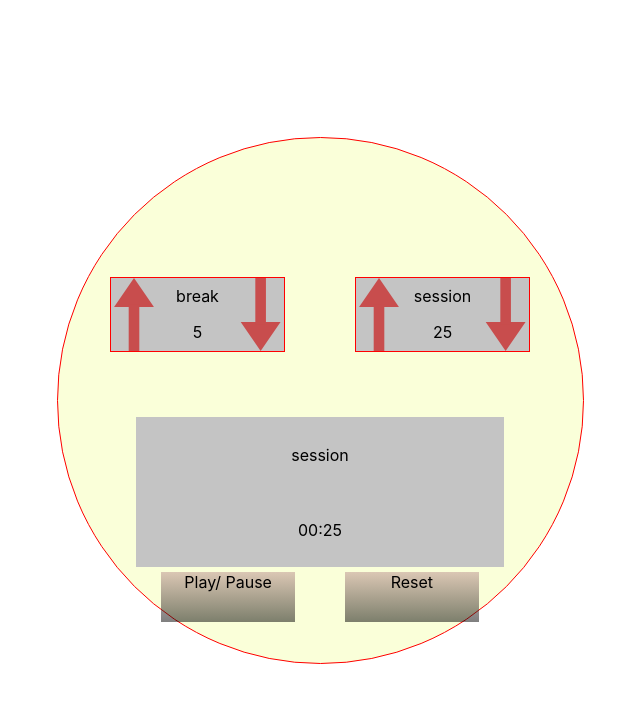
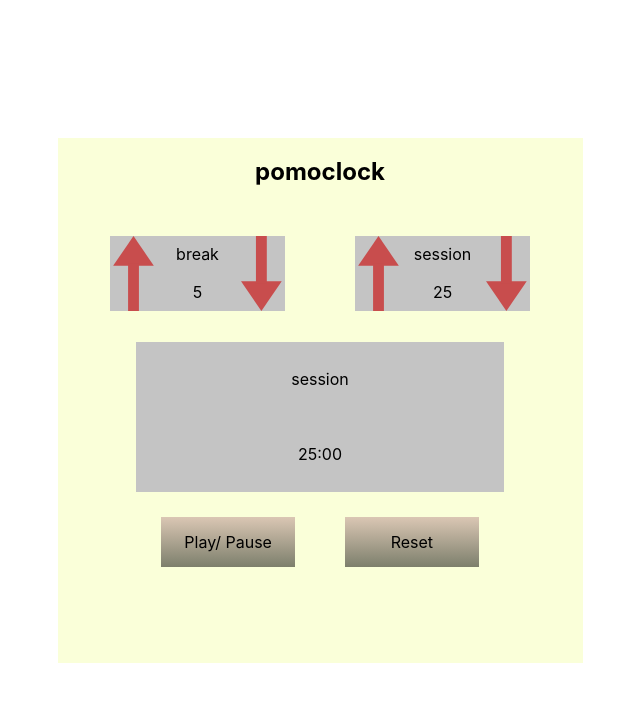
Before and after one commit to risaddex/pomodoro-clock, a React (Create React App) app: page / in a window 1280 px wide. Shown: the top 702 px of the page, without its empty margins (320-960 px from the left). Built offline with nearby package versions, Linux system fonts and the light colour scheme.

Commit message:
All tests passing

```diff
--- a/public/index.html
+++ b/public/index.html
@@ -18,6 +18,6 @@
   <body>
     <noscript>You need to enable JavaScript to run this app.</noscript>
     <div id="app"></div>
-    <!-- <script src="https://cdn.freecodecamp.org/testable-projects-fcc/v1/bundle.js"></script> -->
+    <script src="https://cdn.freecodecamp.org/testable-projects-fcc/v1/bundle.js"></script>
   </body>
 </html>
--- a/src/App.js
+++ b/src/App.js
@@ -9,6 +9,7 @@ const App = () => {
     <>
       <div className="centered">
          <div id="clock">
+          <h2>pomoclock</h2>
             <Clock />
          </div>
        </div>
--- a/src/App.scss
+++ b/src/App.scss
@@ -7,6 +7,7 @@ html, body {
   margin: 0;
   box-sizing: border-box;
   height: 100%;
+  min-width: 450px;
 }
 .centered {
   height: 100vh;
@@ -17,24 +18,21 @@ html, body {
 }
 
 #clock {
-  border-radius: 50%;
+  // border-radius: 50%;
   display: flex;
-  border: 1px solid red;
   width: $clock-size ;
   height: $clock-size ;
   background-color: $main-color;
   flex-direction: column;
   align-items: center;
-  // margin: 0 auto;
 }
 
 .widgetContainer {
   display: flex;
-  // float: right;
   width: 80%;
   height: $clock-size * 0.333;
-  align-items:flex-end;
-  padding: 7.5%;
+  align-items:flex-start;
+  padding-top: 7.5%;
   justify-content: space-between;
 }
 
@@ -43,6 +41,7 @@ html, body {
   width: $clock-size / 3;
   height: $clock-size / 7;
   background-color: $widgets-color;
+  margin-top: -10px;
 }
 
 .widgetContent {
@@ -63,13 +62,16 @@ html, body {
   display: flex;
   width: 100%;
   flex-direction: row;
-  border: 1px solid red;
 }
 
 .arrow {
   display: flex;
   height: 100%;
   cursor: pointer;
+}
+
+.disabledClick {
+  pointer-events: none;
 }
 
 .reverse {
@@ -79,7 +81,8 @@ html, body {
 .bottomWidget {
   display: flex;
   flex-direction: column;
-  margin-top: 5%;
+  margin-top: -15%;
+  margin-bottom: 20px;
   width: 70%;
   height: $clock-size / 3.5 ;
   background-color: $widgets-color;
@@ -95,15 +98,15 @@ html, body {
 .controls-widget {
   display: flex;
   width: 70%;
-
   >div {
+    display: flex;
     margin: auto 25px;
     margin-top: 5px;
     width: 100%;
     height: 50px;
     background: linear-gradient(rgba(187, 143, 143, 0.5), rgba(0, 0, 0, 0.5));
-    justify-content: space-between;
-    text-align: center;
+    justify-content: center;
+    align-items: center;
     cursor: pointer;
   }
 }
--- a/src/Components/Clock.js
+++ b/src/Components/Clock.js
@@ -1,4 +1,4 @@
-import React, { useEffect, useRef, useState } from 'react';
+import React, { useCallback, useEffect, useRef, useState } from 'react';
 import BottomWidget from './BottomWidget';
 import TopWidget from './TopWidget';
 
@@ -12,30 +12,58 @@ const Clock = () => {
   const [clockMode, setClockMode] = useState('session') // true = session / false = break
   const [sessionTime, setSessionTime] = useState(DEFAULT_SESSION_TIME) // 1500s = 25 minutos
   const [breakTime, setBreakTime] = useState(DEFAULT_BREAK_TIME) // 300 = 5 minutos
-  const [remainingTime, setRemainingTime] = useState(DEFAULT_SESSION_TIME)
+  const [remainingTime, setRemainingTime] = useState(sessionTime * 60)
   const interval = useRef(null)   // using Ref
 
+  const sound = document.getElementById("beep")
+
+  const playSound = useCallback(() => {
+    sound.currentTime = 0
+    try {
+      sound.play();
+    } catch (e) {
+      console.log("failed to connect server", e);
+    }
+  },[sound])
+
+  const stopSound = useCallback(() => {
+    sound.currentTime = 0
+    try {
+      sound.pause();
+    } catch (e){
+      console.log("failed to connect server", e);
+    }
+  }, [sound])
+
+  // updateMain
+  useEffect(() =>
+    setRemainingTime(clockMode === 'session' ? sessionTime * 60 : breakTime * 60)
+
+  ,[breakTime, sessionTime, clockMode])
+  // Clock Mode
   useEffect(() => {
 
+    if(isClockActive) {
       if ((remainingTime === 0) && clockMode === 'session') {
         clearInterval(interval.current)
+        setRemainingTime(breakTime)
         setClockMode('break')
-      setRemainingTime(breakTime)
+        playSound()
       } else if ((remainingTime === 0) && clockMode === 'break') {
         clearInterval(interval.current)
+        setRemainingTime(sessionTime)
         setClockMode('session')
-      setRemainingTime(sessionTime)
+        playSound()
+      }
     }
 
-  }, [breakTime, clockMode, remainingTime, sessionTime])
-
+  }, [breakTime, clockMode, isClockActive, remainingTime, sessionTime, playSound])
+  // timeout count
   useEffect(() => {
-
     if (isClockActive) {
       interval.current = setInterval(() => {
         setRemainingTime(time => time - 1)
       }, 1000)
-      console.log('render')
     }
     else {
       clearInterval(interval.current)
@@ -48,10 +76,13 @@ const Clock = () => {
     clearTimeout(interval.current)
     setIsClockActive(false)
     setClockMode('session')
-    setSessionTime(DEFAULT_SESSION_TIME * 60)
-    setBreakTime(DEFAULT_BREAK_TIME * 60)
+    setSessionTime(DEFAULT_SESSION_TIME)
+    setBreakTime(DEFAULT_BREAK_TIME)
     setRemainingTime(DEFAULT_SESSION_TIME * 60)
+    stopSound()
+
   }
+
   const handleSession = (val) => setSessionTime(x => x + val)
   const handleBreak = (val) => setBreakTime(x => x + val)
 
@@ -60,7 +91,17 @@ const Clock = () => {
       <TopWidget
         handleSession={handleSession}
         handleBreak={handleBreak}
+        breakTime={breakTime}
+        sessionTime={sessionTime}
+        isClockActive={isClockActive}
       />
+      <audio
+      // audio forked from FCC's github
+        id="beep"
+        preload="auto"
+        style={{display: 'hidden'}}
+        src="https://raw.githubusercontent.com/freeCodeCamp/cdn/master/build/testable-projects-fcc/audio/BeepSound.wav"
+      ></audio>
       <BottomWidget
         onPlayPause={onPlayPause}
         onReset={onReset}
--- a/src/Components/TopWidget.js
+++ b/src/Components/TopWidget.js
@@ -1,9 +1,19 @@
-const Widget = ({ id, text, time }) => (
+import React from 'react';
 
+const Widget = ({ id, text, time, handleClick }) => {
+
+  const increase = () => time < 60 ? handleClick(+1) : null
+  const decrease = () => time > 1 ? handleClick(-1) : null
+
+  return (
     <div className="timeWidget" id={id}>
       <div className="row">
 
-      <div className="arrow" id={`${text}-increment`}>
+        <div
+          className="arrow"
+          id={`${text}-increment`}
+          onClick={increase}
+        >
           <img src="arrow.svg" alt="arrow up" />
         </div>
 
@@ -15,27 +25,36 @@ const Widget = ({ id, text, time }) => (
             {time}
           </div>
         </div>
-        <div className="arrow reverse" id={`${text}-decrement`}>
+          <div
+            className="arrow reverse"
+            id={`${text}-decrement`}
+            onClick={decrease}
+          >
             <img src="arrow.svg" alt="arrow down" />
           </div>
         </div>
-
     </div>
   );
+}
 
-const TopWidget = ({ handleSession, handleBreak }) => {
+const TopWidget = ({ handleSession, handleBreak, sessionTime, breakTime, isClockActive }) => {
+
 
   return (
-    <div className="widgetContainer">
+    <div className={`widgetContainer ${isClockActive ? 'disabledClick' : ''}`}>
       <Widget
         id="break-label"
         text="break"
-        time="5"
+        time={breakTime}
+        handleClick={handleBreak}
+        isClockActive={isClockActive}
       />
       <Widget
         id="session-label"
         text="session"
-        time="25"
+        time={sessionTime}
+        handleClick={handleSession}
+        isClockActive={isClockActive}
       />
     </div>
   );
```
Also changed, not shown: 1 other file (tests, documents, lock files or other folders). Lines whose indentation alone changed are shown as unchanged.
